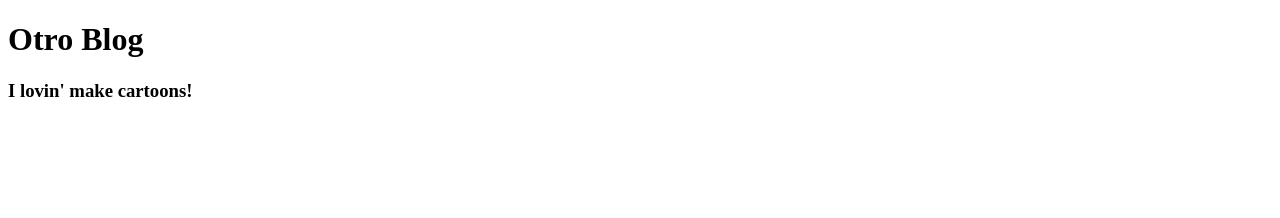
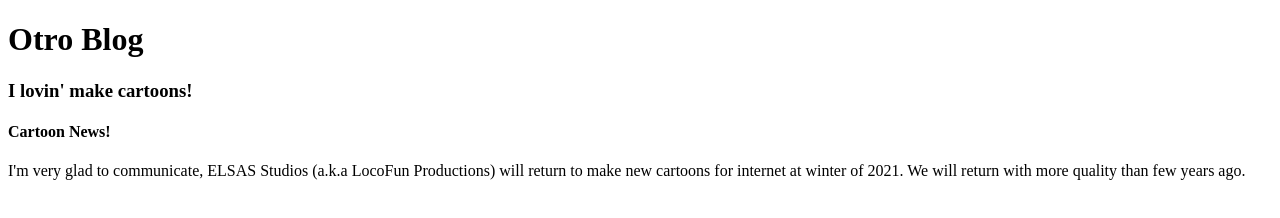
Before and after one commit to MarcoFloresGzz/pruebasas, a plain HTML site: page index.html in a window 1280 px wide. Drawn offline with Linux system fonts and the light colour scheme.

Commit message:
SE AÑADIÓ UN POST CCHIQUIÃTO

```diff
--- a/index.html
+++ b/index.html
@@ -9,5 +9,13 @@
 <body>
     <h1>Otro Blog</h1>
     <h3>I lovin' make cartoons!</h3>
+
+    <section class="post">
+        <h4>Cartoon News!</h4>
+        <p>I'm very glad to communicate, ELSAS Studios (a.k.a LocoFun Productions) will return to make
+            new cartoons for internet at winter of 2021.
+            We will return with more quality than few years ago.
+        </p>
+    </section>
 </body>
 </html>
```
